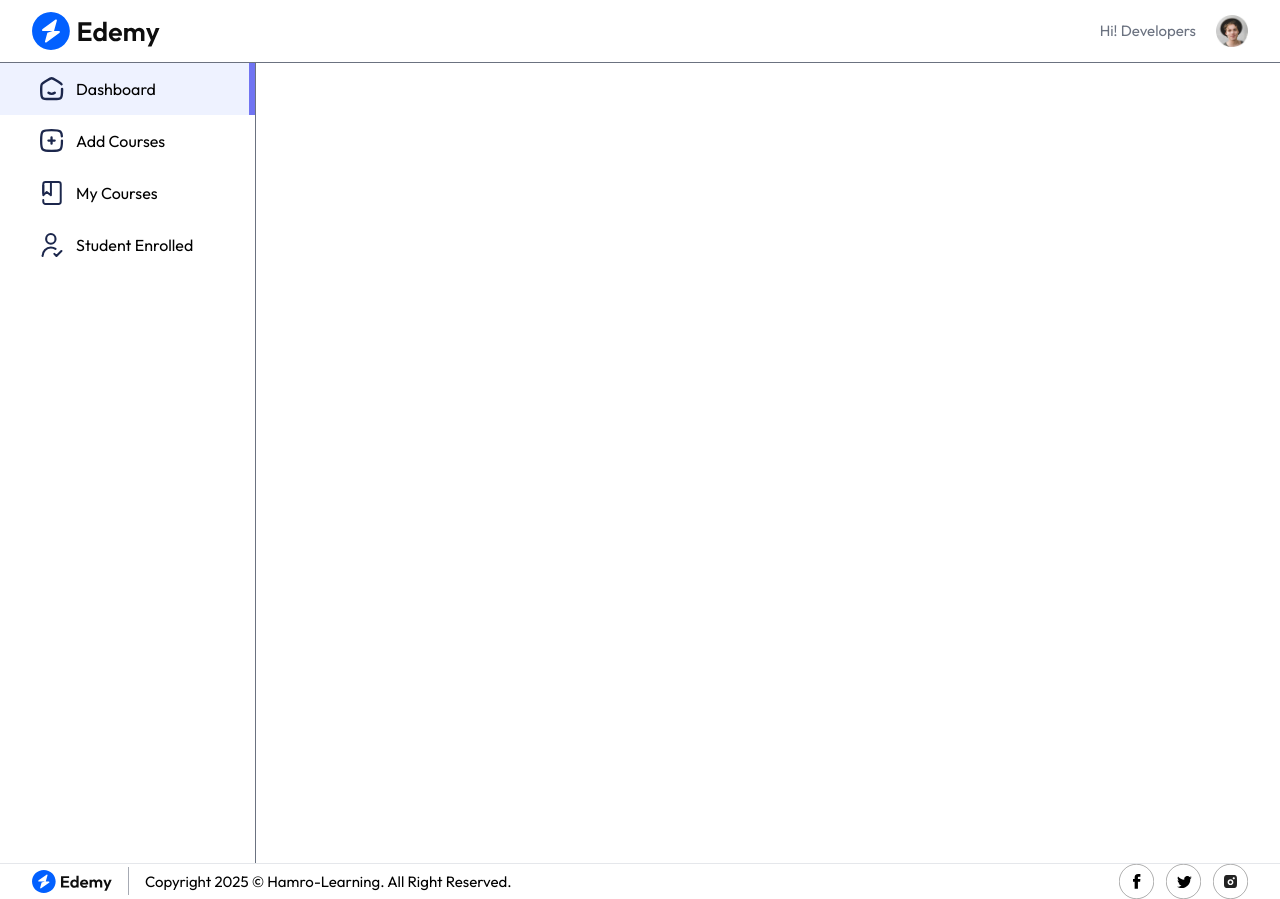
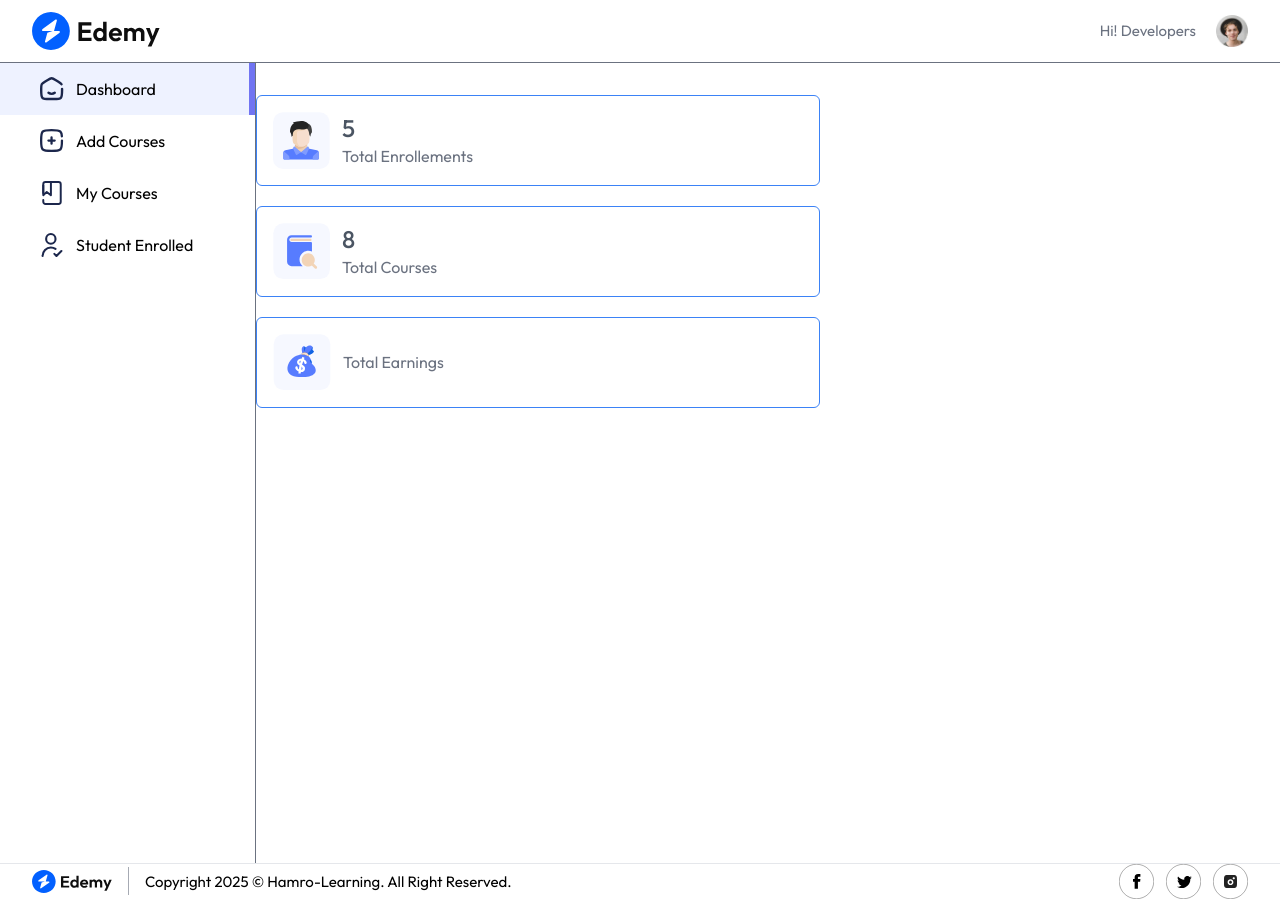
Before and after one commit to waibaBikash/Hamro-learning-, a React (Vite) app in the folder client/: page /educator in a window 1280 px wide. Built offline with nearby package versions, Linux system fonts and the light colour scheme; no server answers.

Commit message:
cteate dashboard

```diff
--- a/client/src/App.jsx
+++ b/client/src/App.jsx
@@ -29,7 +29,7 @@
          <Route path='/player/:courseId' element={<Player/>} />
          <Route path='/loading/:path' element={<Loading/>} />
            <Route path='/educator' element={<Educator/>}>
-              <Route path='educator' element={<Dashboard/>} />
+              <Route path='/educator' element={<Dashboard/>} />
               <Route path='add-course' element={<AddCourse/>} />
               <Route path='my-courses' element={<MyCourses/>} />
               <Route path='student-enrolled' element={<StudentsEnrolled/>} />
--- a/client/src/pages/educator/Dashboard.jsx
+++ b/client/src/pages/educator/Dashboard.jsx
@@ -1,11 +1,62 @@
-import React from 'react'
+import React, { useContext, useEffect, useState } from 'react'
+import { AppContext } from '../../context/AppContext'
+import { assets, dummyDashboardData} from '../../assets/assets'
+import Loading from '../../components/student/Loading'
 
 const Dashboard = () => {
-  return (
-    <div>
-     <h1>Edu Dashboard</h1>
-      </div>
-  )
+
+  const { currency } = useContext(AppContext)
+
+  const [dashboardData, setDashboardData] = useState(null)
+
+   const fetchDashboardData = async () => {
+    setDashboardData(dummyDashboardData)
+  }
+
+  useEffect(()=>{
+   fetchDashboardData()
+  },[])
+
+  return dashboardData ? (
+    <div className='min-h-screen flex flex-col items-start justify-between gap-8 md:pb-0 pt-8 pb-0'>
+
+       <div className='space-y-5'>
+          <div className='flex flex-wrap gap-5 items-center '>
+              <div className='flex items-center gap-3 shadow-card  border border-blue-500 p-4 w-5/6 rounded-md'>
+              <img src={assets.patients_icon} alt="patient_icon" />
+               <div>
+                 <p className='text-2xl font-medium text-gray-600'>
+                  {dashboardData.enrolledStudentsData.length}
+                 </p>
+                 <p className='text-base text-gray-500'>Total Enrollements</p>
+               </div>
+
+              </div>
+              <div className='flex items-center gap-3 shadow-card  border border-blue-500 p-4 w-5/6 rounded-md'>
+              <img src={assets.appointments_icon} alt="patient_icon" />
+               <div>
+                 <p className='text-2xl font-medium text-gray-600'>
+                  {dashboardData.totalCourses}
+                 </p>
+                 <p className='text-base text-gray-500'>Total Courses</p>
+               </div>
+
+              </div>
+              <div className='flex items-center gap-3 shadow-card  border border-blue-500 p-4 w-5/6 rounded-md'>
+              <img src={assets.earning_icon} alt="patient_icon" />
+               <div>
+                 <p className='text-2xl font-medium text-gray-600'>
+                  {dashboardData.totalEarning}
+                 </p>
+                 <p className='text-base text-gray-500'>Total Earnings</p>
+               </div>
+
+              </div>
+          </div>
+       </div>
+
+     </div>
+  ) : <Loading/>
 }
 
 export default Dashboard
```
